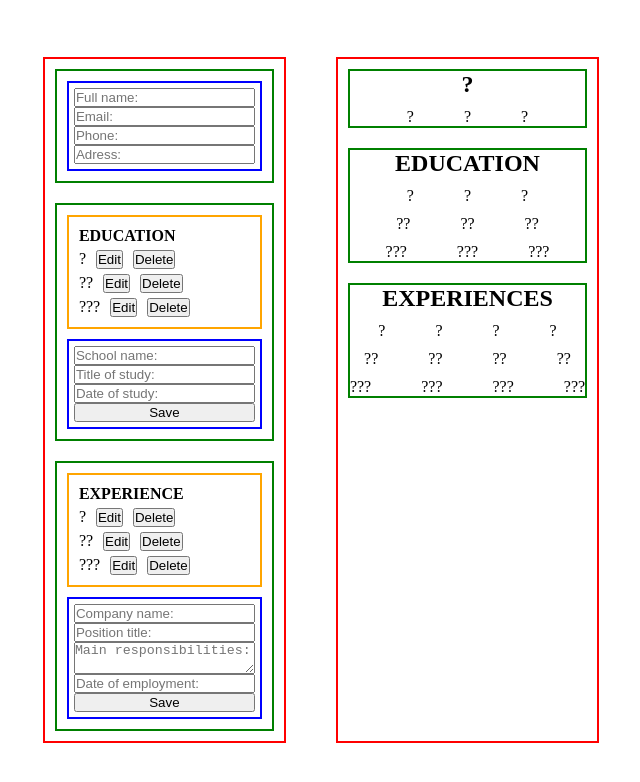
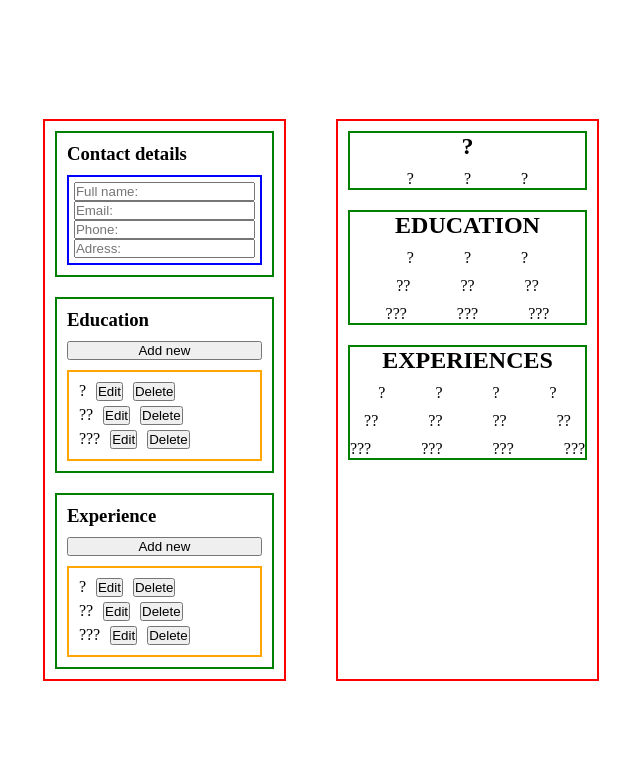
Before and after one commit to martinsmeder/cv_application, a React (Vite) app: page / in a window 1280 px wide. Shown: the top 782 px of the page, without its empty margins (319-959 px from the left). Built offline with nearby package versions, Linux system fonts and the light colour scheme.

Commit message:
Finished basic app logic

```diff
--- a/src/components/App.jsx
+++ b/src/components/App.jsx
@@ -1,251 +1,9 @@
 import { useState } from 'react';
 
-const initialEducations = [
-  {
-    schoolName: '?',
-    studyTitle: '?',
-    studyDates: '?',
-  },
-
-  {
-    schoolName: '??',
-    studyTitle: '??',
-    studyDates: '??',
-  },
-
-  {
-    schoolName: '???',
-    studyTitle: '???',
-    studyDates: '???',
-  },
-];
-
-const initialExperiences = [
-  {
-    companyName: '?',
-    positionTitle: '?',
-    responsibilities: '?',
-    employmentDates: '?',
-  },
-
-  {
-    companyName: '??',
-    positionTitle: '??',
-    responsibilities: '??',
-    employmentDates: '??',
-  },
-
-  {
-    companyName: '???',
-    positionTitle: '???',
-    responsibilities: '???',
-    employmentDates: '???',
-  },
-];
-
-function ContactForm({
-  fullNameChange,
-  emailChange,
-  phoneChange,
-  addressChange,
-}) {
-  return (
-    <form className='form'>
-      <input
-        id='fullName'
-        type='text'
-        placeholder='Full name:'
-        onChange={fullNameChange}
-      />
-      <input
-        id='email'
-        type='text'
-        placeholder='Email:'
-        onChange={emailChange}
-      />
-      <input
-        id='phone'
-        type='text'
-        placeholder='Phone:'
-        onChange={phoneChange}
-      />
-      <input
-        id='adress'
-        type='text'
-        placeholder='Adress:'
-        onChange={addressChange}
-      />
-    </form>
-  );
-}
-
-function EducationForm({
-  schoolValue,
-  titleValue,
-  dateValue,
-  submitCallback,
-  changeCallback,
-}) {
-  return (
-    <form className='form' onSubmit={submitCallback}>
-      <input
-        id='schoolName'
-        name='schoolName'
-        type='text'
-        placeholder='School name:'
-        value={schoolValue}
-        onChange={changeCallback}
-      />
-      <input
-        id='studyTitle'
-        name='studyTitle'
-        type='text'
-        placeholder='Title of study:'
-        value={titleValue}
-        onChange={changeCallback}
-      />
-      <input
-        id='studyDates'
-        name='studyDates'
-        type='text'
-        placeholder='Date of study:'
-        value={dateValue}
-        onChange={changeCallback}
-      />
-      <button type='submit'>Save</button>
-    </form>
-  );
-}
-
-function ExperienceForm({
-  companyValue,
-  positionValue,
-  responsibilitiesValue,
-  dateValue,
-  submitCallback,
-  changeCallback,
-}) {
-  return (
-    <form className='form' onSubmit={submitCallback}>
-      <input
-        id='companyName'
-        name='companyName'
-        type='text'
-        placeholder='Company name:'
-        value={companyValue}
-        onChange={changeCallback}
-      />
-      <input
-        id='positionTitle'
-        name='positionTitle'
-        type='text'
-        placeholder='Position title:'
-        value={positionValue}
-        onChange={changeCallback}
-      />
-      <textarea
-        id='responsibilities'
-        name='responsibilities'
-        placeholder='Main responsibilities:'
-        value={responsibilitiesValue}
-        onChange={changeCallback}
-      />
-      <input
-        id='employmentDates'
-        name='employmentDates'
-        type='text'
-        placeholder='Date of employment:'
-        value={dateValue}
-        onChange={changeCallback}
-      />
-      <button type='submit'>Save</button>
-    </form>
-  );
-}
-
-function Cv({ contacts, educations, experiences }) {
-  return (
-    <div id='cvContainer'>
-      <CvContacts contacts={contacts} />
-      <CvEducation educations={educations} />
-      <CvExperience experiences={experiences} />
-    </div>
-  );
-}
-
-function CvContacts({ contacts }) {
-  return (
-    <section className='cvSection contacts'>
-      <h1>{contacts.fullName}</h1>
-      <div>
-        <p>{contacts.email}</p>
-        <p>{contacts.phone}</p>
-        <p>{contacts.address}</p>
-      </div>
-    </section>
-  );
-}
-
-function CvEducation({ educations }) {
-  return (
-    <section className='cvSection education'>
-      <h1>EDUCATION</h1>
-      {educations.map((item) => (
-        <div key={item.schoolName}>
-          <p>{item.schoolName}</p>
-          <p>{item.studyTitle}</p>
-          <p>{item.studyDates}</p>
-        </div>
-      ))}
-    </section>
-  );
-}
-
-function CvExperience({ experiences }) {
-  return (
-    <section className='cvSection experience'>
-      <h1>EXPERIENCES</h1>
-      {experiences.map((item) => (
-        <div key={item.companyName}>
-          <p>{item.companyName}</p>
-          <p>{item.positionTitle}</p>
-          <p>{item.responsibilities}</p>
-          <p>{item.employmentDates}</p>
-        </div>
-      ))}
-    </section>
-  );
-}
-
-function EducationList({ educations, editCallback, deleteCallback }) {
-  return (
-    <ul className='list'>
-      <h4>EDUCATION</h4>
-      {educations.map((education, index) => (
-        <div key={education.schoolName} className='listItem'>
-          <p>{education.schoolName}</p>
-          <button onClick={() => editCallback(education, index)}>Edit</button>
-          <button onClick={() => deleteCallback(education)}>Delete</button>
-        </div>
-      ))}
-    </ul>
-  );
-}
-
-function ExperienceList({ experiences, editCallback, deleteCallback }) {
-  return (
-    <ul className='list'>
-      <h4>EXPERIENCE</h4>
-      {experiences.map((experience, index) => (
-        <div key={experience.companyName} className='listItem'>
-          <p>{experience.companyName}</p>
-          <button onClick={() => editCallback(experience, index)}>Edit</button>
-          <button onClick={() => deleteCallback(experience)}>Delete</button>
-        </div>
-      ))}
-    </ul>
-  );
-}
+import Cv from './Cv';
+import { ContactForm, EducationForm, ExperienceForm } from './Forms';
+import { EducationList, ExperienceList } from './Lists';
+import { initialEducations, initialExperiences } from './initialData';
 
 export default function App() {
   // ============================= STATE ==============================
@@ -276,6 +34,8 @@ export default function App() {
   const [isEditing, setIsEditing] = useState(false);
 
   const [currentIndex, setCurrentIndex] = useState(null);
+
+  const [showForm, setShowForm] = useState(false);
 
   // ========================== HANDLERS ==============================
   function handleContactChange(e, propertyName) {
@@ -309,12 +69,14 @@ export default function App() {
       const newItem = { ...formData }; // Create a new object with form data
       setStateVariable([...stateVariable, newItem]); // Add to array
       setFormData(resetCallback); // Reset form
+      setShowForm(false); // Close form
     } else {
       const newStateArray = [...stateVariable]; // Copy original array
       newStateArray[currentIndex] = formData; // Replace at old item index
       setStateVariable(newStateArray); // Update state with edited object
       setFormData(resetCallback); // Reset form
       setIsEditing(false); // Reset isEditing flag
+      setShowForm(false); // Close form
     }
   }
 
@@ -326,6 +88,7 @@ export default function App() {
     });
     setIsEditing(true);
     setCurrentIndex(index);
+    setShowForm(true);
   }
 
   function handleExperienceEditClick(experience, index) {
@@ -337,6 +100,7 @@ export default function App() {
     });
     setIsEditing(true);
     setCurrentIndex(index);
+    setShowForm(true);
   }
 
   function handleEducationDeleteClick(education) {
@@ -351,10 +115,16 @@ export default function App() {
     );
   }
 
+  function handleAddNewClick(setStateVariable, stateVariable) {
+    setStateVariable(stateVariable);
+    setShowForm(true);
+  }
+
   return (
     <main>
       <div id='formContainer'>
         <section className='formSection contacts'>
+          <h3>Contact details</h3>
           <ContactForm
             fullNameChange={(e) => handleContactChange(e, 'fullName')}
             emailChange={(e) => handleContactChange(e, 'email')}
@@ -364,13 +134,20 @@ export default function App() {
         </section>
 
         <section className='formSection education'>
-          <EducationList
-            educations={educations}
-            editCallback={handleEducationEditClick}
-            deleteCallback={handleEducationDeleteClick}
-          />
-
+          <h3>Education</h3>
+          <button
+            onClick={() =>
+              handleAddNewClick(setEducationFormData, {
+                schoolName: '',
+                studyTitle: '',
+                studyDates: '',
+              })
+            }
+          >
+            Add new
+          </button>
           <EducationForm
+            showForm={showForm}
             schoolValue={educationFormData.schoolName}
             titleValue={educationFormData.studyTitle}
             dateValue={educationFormData.studyDates}
@@ -393,17 +170,31 @@ export default function App() {
             changeCallback={(e) =>
               handleChange(e, setEducationFormData, educationFormData)
             }
+            cancelCallback={() => setShowForm(false)}
+          />
+          <EducationList
+            educations={educations}
+            editCallback={handleEducationEditClick}
+            deleteCallback={handleEducationDeleteClick}
           />
         </section>
 
         <section className='formSection experience'>
-          <ExperienceList
-            experiences={experiences}
-            editCallback={handleExperienceEditClick}
-            deleteCallback={handleExperienceDeleteClick}
-          />
-
+          <h3>Experience</h3>
+          <button
+            onClick={() =>
+              handleAddNewClick(setExperienceFormData, {
+                companyName: '',
+                positionTitle: '',
+                responsibilities: '',
+                employmentDates: '',
+              })
+            }
+          >
+            Add new
+          </button>
           <ExperienceForm
+            showForm={showForm}
             companyValue={experienceFormData.companyName}
             positionValue={experienceFormData.positionTitle}
             responsibilitiesValue={experienceFormData.responsibilities}
@@ -428,6 +219,12 @@ export default function App() {
             changeCallback={(e) =>
               handleChange(e, setExperienceFormData, experienceFormData)
             }
+            cancelCallback={() => setShowForm(false)}
+          />
+          <ExperienceList
+            experiences={experiences}
+            editCallback={handleExperienceEditClick}
+            deleteCallback={handleExperienceDeleteClick}
           />
         </section>
       </div>
@@ -440,3 +237,9 @@ export default function App() {
     </main>
   );
 }
+
+// showForm state
+// add showForm prop to form with inline CSS
+// add new click --> showForm true
+// save click --> showForm false
+// edit click --> showForm true
--- /dev/null
+++ b/src/components/Cv.jsx
@@ -0,0 +1,53 @@
+function CvContacts({ contacts }) {
+  return (
+    <section className='cvSection contacts'>
+      <h1>{contacts.fullName}</h1>
+      <div>
+        <p>{contacts.email}</p>
+        <p>{contacts.phone}</p>
+        <p>{contacts.address}</p>
+      </div>
+    </section>
+  );
+}
+
+function CvEducation({ educations }) {
+  return (
+    <section className='cvSection education'>
+      <h1>EDUCATION</h1>
+      {educations.map((item) => (
+        <div key={item.schoolName}>
+          <p>{item.schoolName}</p>
+          <p>{item.studyTitle}</p>
+          <p>{item.studyDates}</p>
+        </div>
+      ))}
+    </section>
+  );
+}
+
+function CvExperience({ experiences }) {
+  return (
+    <section className='cvSection experience'>
+      <h1>EXPERIENCES</h1>
+      {experiences.map((item) => (
+        <div key={item.companyName}>
+          <p>{item.companyName}</p>
+          <p>{item.positionTitle}</p>
+          <p>{item.responsibilities}</p>
+          <p>{item.employmentDates}</p>
+        </div>
+      ))}
+    </section>
+  );
+}
+
+export default function Cv({ contacts, educations, experiences }) {
+  return (
+    <div id='cvContainer'>
+      <CvContacts contacts={contacts} />
+      <CvEducation educations={educations} />
+      <CvExperience experiences={experiences} />
+    </div>
+  );
+}
--- /dev/null
+++ b/src/components/Forms.jsx
@@ -0,0 +1,137 @@
+export function ContactForm({
+  fullNameChange,
+  emailChange,
+  phoneChange,
+  addressChange,
+}) {
+  return (
+    <form className='form'>
+      <input
+        id='fullName'
+        type='text'
+        placeholder='Full name:'
+        onChange={fullNameChange}
+      />
+      <input
+        id='email'
+        type='text'
+        placeholder='Email:'
+        onChange={emailChange}
+      />
+      <input
+        id='phone'
+        type='text'
+        placeholder='Phone:'
+        onChange={phoneChange}
+      />
+      <input
+        id='adress'
+        type='text'
+        placeholder='Adress:'
+        onChange={addressChange}
+      />
+    </form>
+  );
+}
+
+export function EducationForm({
+  showForm,
+  schoolValue,
+  titleValue,
+  dateValue,
+  submitCallback,
+  changeCallback,
+  cancelCallback,
+}) {
+  return (
+    <form
+      className='form'
+      onSubmit={submitCallback}
+      style={showForm ? { display: 'flex' } : { display: 'none' }}
+    >
+      <input
+        id='schoolName'
+        name='schoolName'
+        type='text'
+        placeholder='School name:'
+        value={schoolValue}
+        onChange={changeCallback}
+      />
+      <input
+        id='studyTitle'
+        name='studyTitle'
+        type='text'
+        placeholder='Title of study:'
+        value={titleValue}
+        onChange={changeCallback}
+      />
+      <input
+        id='studyDates'
+        name='studyDates'
+        type='text'
+        placeholder='Date of study:'
+        value={dateValue}
+        onChange={changeCallback}
+      />
+      <button type='submit'>Save</button>
+      <button type='button' onClick={cancelCallback}>
+        Cancel
+      </button>
+    </form>
+  );
+}
+
+export function ExperienceForm({
+  showForm,
+  companyValue,
+  positionValue,
+  responsibilitiesValue,
+  dateValue,
+  submitCallback,
+  changeCallback,
+  cancelCallback,
+}) {
+  return (
+    <form
+      className='form'
+      onSubmit={submitCallback}
+      style={showForm ? { display: 'flex' } : { display: 'none' }}
+    >
+      <input
+        id='companyName'
+        name='companyName'
+        type='text'
+        placeholder='Company name:'
+        value={companyValue}
+        onChange={changeCallback}
+      />
+      <input
+        id='positionTitle'
+        name='positionTitle'
+        type='text'
+        placeholder='Position title:'
+        value={positionValue}
+        onChange={changeCallback}
+      />
+      <textarea
+        id='responsibilities'
+        name='responsibilities'
+        placeholder='Main responsibilities:'
+        value={responsibilitiesValue}
+        onChange={changeCallback}
+      />
+      <input
+        id='employmentDates'
+        name='employmentDates'
+        type='text'
+        placeholder='Date of employment:'
+        value={dateValue}
+        onChange={changeCallback}
+      />
+      <button type='submit'>Save</button>
+      <button type='button' onClick={cancelCallback}>
+        Cancel
+      </button>
+    </form>
+  );
+}
--- /dev/null
+++ b/src/components/Lists.jsx
@@ -0,0 +1,27 @@
+export function EducationList({ educations, editCallback, deleteCallback }) {
+  return (
+    <ul className='list'>
+      {educations.map((education, index) => (
+        <div key={education.schoolName} className='listItem'>
+          <p>{education.schoolName}</p>
+          <button onClick={() => editCallback(education, index)}>Edit</button>
+          <button onClick={() => deleteCallback(education)}>Delete</button>
+        </div>
+      ))}
+    </ul>
+  );
+}
+
+export function ExperienceList({ experiences, editCallback, deleteCallback }) {
+  return (
+    <ul className='list'>
+      {experiences.map((experience, index) => (
+        <div key={experience.companyName} className='listItem'>
+          <p>{experience.companyName}</p>
+          <button onClick={() => editCallback(experience, index)}>Edit</button>
+          <button onClick={() => deleteCallback(experience)}>Delete</button>
+        </div>
+      ))}
+    </ul>
+  );
+}
--- /dev/null
+++ b/src/components/initialData.js
@@ -0,0 +1,42 @@
+export const initialEducations = [
+  {
+    schoolName: '?',
+    studyTitle: '?',
+    studyDates: '?',
+  },
+
+  {
+    schoolName: '??',
+    studyTitle: '??',
+    studyDates: '??',
+  },
+
+  {
+    schoolName: '???',
+    studyTitle: '???',
+    studyDates: '???',
+  },
+];
+
+export const initialExperiences = [
+  {
+    companyName: '?',
+    positionTitle: '?',
+    responsibilities: '?',
+    employmentDates: '?',
+  },
+
+  {
+    companyName: '??',
+    positionTitle: '??',
+    responsibilities: '??',
+    employmentDates: '??',
+  },
+
+  {
+    companyName: '???',
+    positionTitle: '???',
+    responsibilities: '???',
+    employmentDates: '???',
+  },
+];
```
